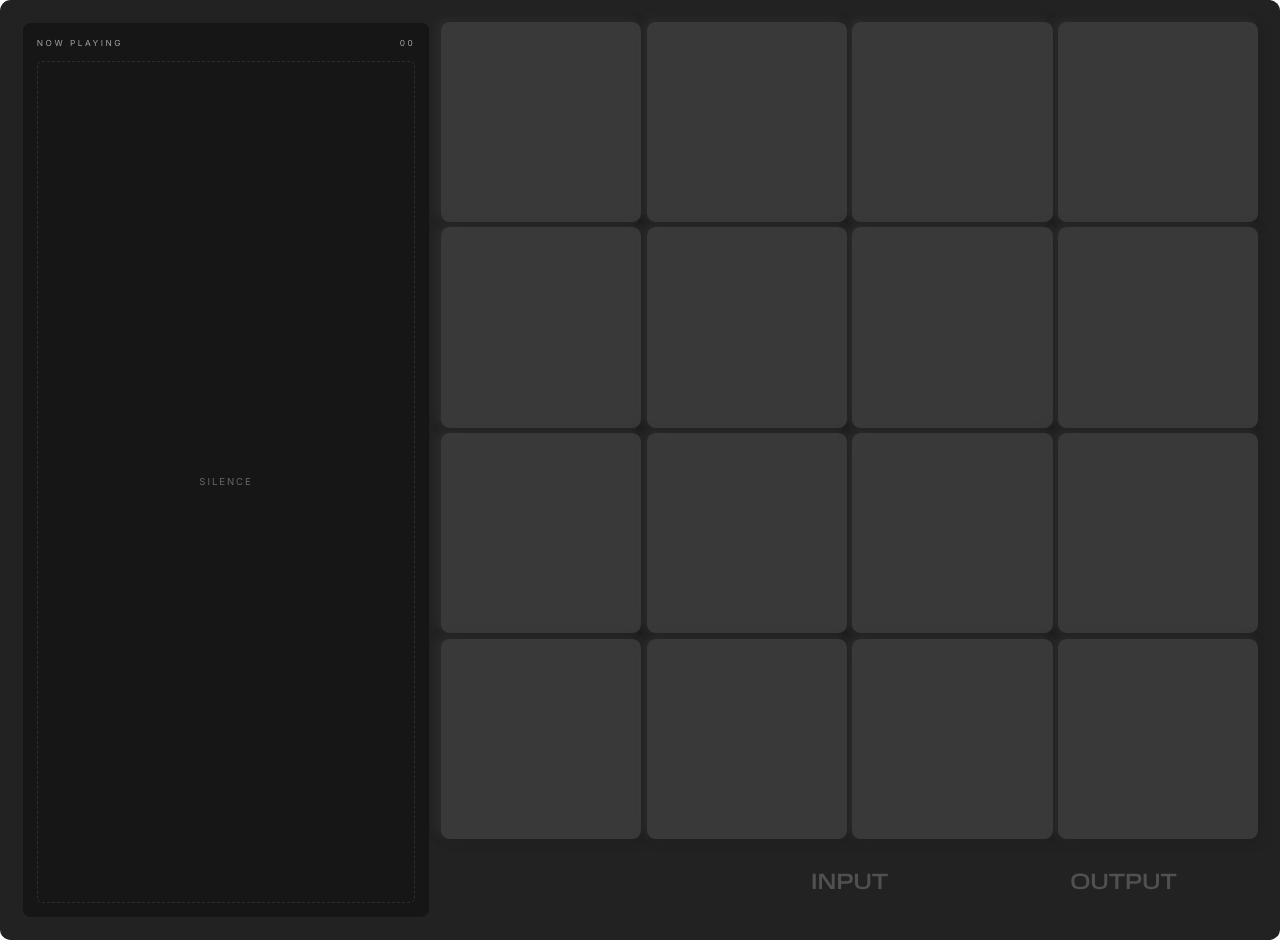
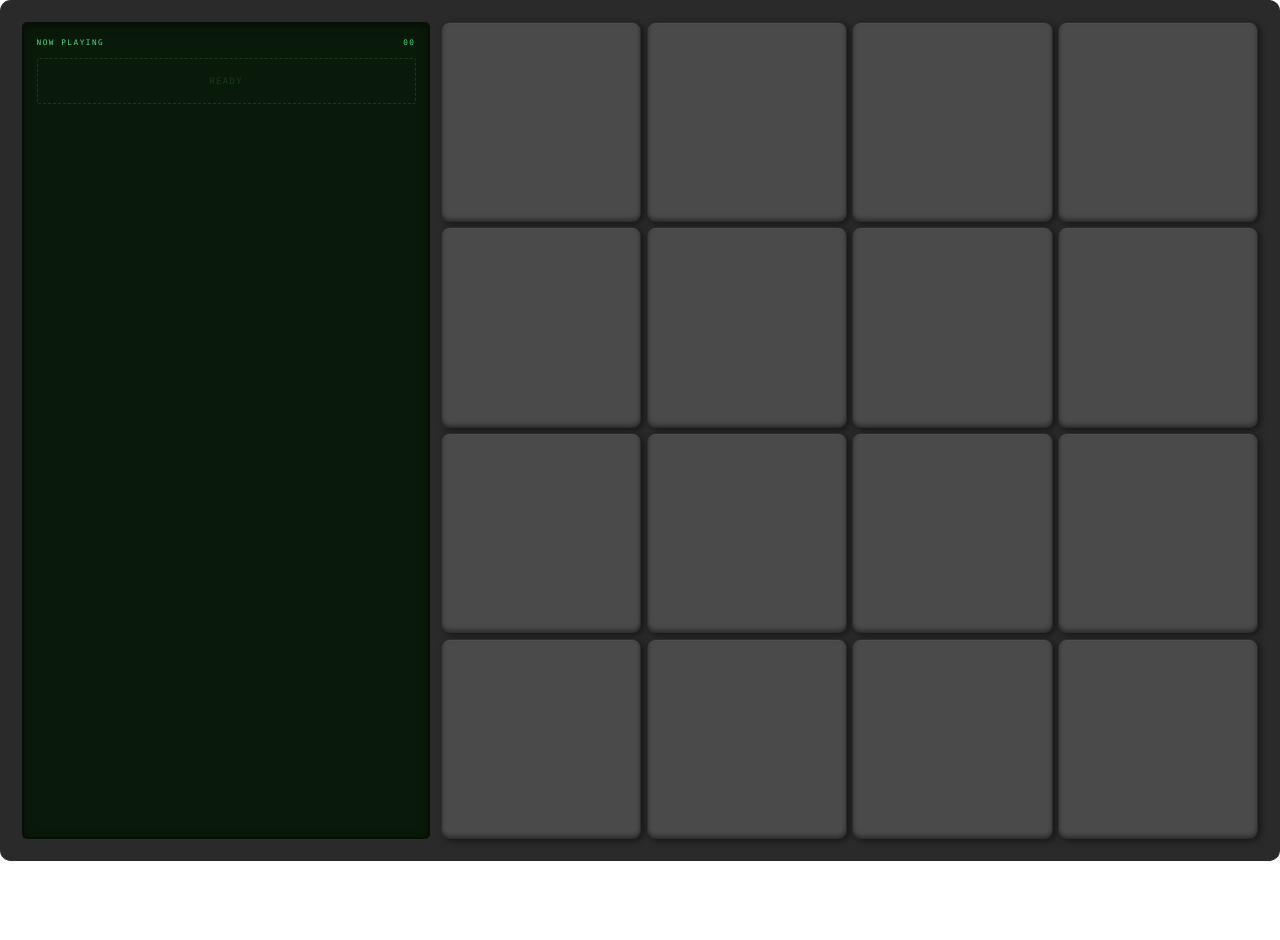
Before and after one commit to vladmdgolam/sample, a Next.js app: page /dark in a window 1280 px wide. After the commit the page ends 861 px from the top, so only its background shows below. Built offline with nearby package versions, Linux system fonts and the light colour scheme.

Commit message:
feat: design overhaul

```diff
--- a/app/globals.css
+++ b/app/globals.css
@@ -4,23 +4,29 @@
 
 :root {
   --foreground-rgb: 0, 0, 0;
-  --background-start-rgb: 214, 219, 220;
-  --background-end-rgb: 255, 255, 255;
-  --bg: #ededed;
-  --pad-bg: #BABABA;
-  --dry-wet-text-color: #A6A6A6;
-  --out-size: 20px;
+  --background-start-rgb: 200, 200, 200;
+  --background-end-rgb: 180, 180, 180;
+  --bg: #6a6a6a;
+  --pad-bg: #c8c8c8;
+  --pad-surface: #7a7a7a;
+  --lcd-bg: #1a2b1a;
+  --lcd-text: #4ade80;
+  --lcd-text-dim: #2d5a2d;
+  --out-size: 8px;
 }
 
 .dark {
   --foreground-rgb: 255, 255, 255;
-  --background-start-rgb: 0, 0, 0;
-  --background-end-rgb: 0, 0, 0;
-  --bg: #393939;
-  --pad-bg: #222222;
-  --dry-wet-text-color: #212121;
+  --background-start-rgb: 30, 30, 30;
+  --background-end-rgb: 20, 20, 20;
+  --bg: #4a4a4a;
+  --pad-bg: #2a2a2a;
+  --pad-surface: #5a5a5a;
+  --lcd-bg: #0a1a0a;
+  --lcd-text: #4ade80;
+  --lcd-text-dim: #1a3a1a;
   --shadow-size: 0px;
-  --out-size: 0px;
+  --out-size: 4px;
 }
 
 
@@ -56,36 +62,42 @@ body {
 }
 
 .pad {
-  --shadow-size: min(5px, 0.5vw);
-  --shadow-blur: min(10px, 1vw);
+  --shadow-size: min(3px, 0.3vw);
+  --shadow-blur: min(6px, 0.6vw);
   --light-angle: 35deg;
   background: var(--bg);
+  border: 1px solid rgba(0,0,0,0.2);
   box-shadow:
-    calc(var(--shadow-size) * cos(var(--light-angle))) calc(var(--shadow-size) * sin(var(--light-angle))) var(--shadow-blur) #909090,
-    calc(var(--shadow-size) * cos(var(--light-angle) + 180deg)) calc(var(--shadow-size) * sin(var(--light-angle) + 180deg)) var(--shadow-blur) #ffffff4f;
+    inset 0 1px 0 rgba(255,255,255,0.1),
+    inset 0 -2px 4px rgba(0,0,0,0.2),
+    calc(var(--shadow-size) * cos(var(--light-angle))) calc(var(--shadow-size) * sin(var(--light-angle))) var(--shadow-blur) rgba(0,0,0,0.3);
 }
 
 .dark .pad {
+  border: 1px solid rgba(0,0,0,0.4);
   box-shadow:
-    calc(var(--shadow-size) * cos(var(--light-angle))) calc(var(--shadow-size) * sin(var(--light-angle))) var(--shadow-blur) #202020,
-    calc(var(--shadow-size) * cos(var(--light-angle) + 180deg)) calc(var(--shadow-size) * sin(var(--light-angle) + 180deg)) var(--shadow-blur) #4a4a4a4f;
+    inset 0 1px 0 rgba(255,255,255,0.05),
+    inset 0 -2px 4px rgba(0,0,0,0.4),
+    calc(var(--shadow-size) * cos(var(--light-angle))) calc(var(--shadow-size) * sin(var(--light-angle))) var(--shadow-blur) rgba(0,0,0,0.5);
 }
 
 .pad-hovered {
-  --shadow-size: min(2.5px, 0.25vw);
-  --shadow-blur: min(2.5px, 0.25vw);
+  --shadow-size: min(1.5px, 0.15vw);
+  --shadow-blur: min(3px, 0.3vw);
+  filter: brightness(1.05);
 }
 
 .pad-playing {
-  --glow: #F8DBCC;
-  --glow-vibrant: #ffcbbd;
-  background: var(--glow);
-  animation: movingLight 2s linear infinite;
+  --glow: #f59e0b;
+  --glow-vibrant: #fbbf24;
+  background: linear-gradient(135deg, var(--glow) 0%, var(--glow-vibrant) 100%);
+  animation: mpcGlow 0.5s ease-in-out infinite alternate;
+  border-color: #b45309;
 }
 
 .dark .pad-playing {
-  --glow: #bf8a75;
-  --glow-vibrant: #c17864;
+  --glow: #d97706;
+  --glow-vibrant: #f59e0b;
 }
 
 .pad-circle {
@@ -133,40 +145,16 @@ body {
   scale: 0.95;
 }
 
-@keyframes movingLight {
+@keyframes mpcGlow {
   0% {
     box-shadow:
-      inset -60px 0 60px var(--glow),
-      inset 60px 0 60px var(--glow-vibrant),
-      0px 0px var(--out-size) 0px var(--glow), calc(var(--shadow-size) * cos(var(--light-angle))) calc(var(--shadow-size) * sin(var(--light-angle))) var(--shadow-blur) #909090;
+      inset 0 0 20px rgba(251, 191, 36, 0.3),
+      0 0 var(--out-size) rgba(245, 158, 11, 0.5);
   }
-
-  25% {
-    box-shadow:
-      inset 0 -60px 60px var(--glow),
-      inset 0 60px 60px var(--glow-vibrant),
-      0px 0px var(--out-size) 0px var(--glow), calc(var(--shadow-size) * cos(var(--light-angle))) calc(var(--shadow-size) * sin(var(--light-angle))) var(--shadow-blur) #909090;
-  }
-
-  50% {
-    box-shadow:
-      inset 60px 0 60px var(--glow),
-      inset -60px 0 60px var(--glow-vibrant),
-      0px 0px var(--out-size) 0px var(--glow), calc(var(--shadow-size) * cos(var(--light-angle))) calc(var(--shadow-size) * sin(var(--light-angle))) var(--shadow-blur) #909090;
-  }
-
-  75% {
-    box-shadow:
-      inset 0 60px 60px var(--glow),
-      inset 0 -60px 60px var(--glow-vibrant),
-      0px 0px var(--out-size) 0px var(--glow), calc(var(--shadow-size) * cos(var(--light-angle))) calc(var(--shadow-size) * sin(var(--light-angle))) var(--shadow-blur) #909090;
-  }
-
   100% {
     box-shadow:
-      inset -60px 0 60px var(--glow),
-      inset 60px 0 60px var(--glow-vibrant),
-      0px 0px var(--out-size) 0px var(--glow), calc(var(--shadow-size) * cos(var(--light-angle))) calc(var(--shadow-size) * sin(var(--light-angle))) var(--shadow-blur) #909090;
+      inset 0 0 30px rgba(251, 191, 36, 0.5),
+      0 0 calc(var(--out-size) * 1.5) rgba(245, 158, 11, 0.7);
   }
 }
 
@@ -176,43 +164,3 @@ body {
   gap: 0.42vw;
   /* Ensure consistent gap in both directions */
 }
-
-/* Ensure the movingLight animation values scale responsively on mobile */
-@media (max-width: 768px) {
-  @keyframes movingLight {
-    0% {
-      box-shadow:
-        inset -30px 0 30px var(--glow),
-        inset 30px 0 30px var(--glow-vibrant),
-        0px 0px var(--out-size) 0px var(--glow), calc(var(--shadow-size) * cos(var(--light-angle))) calc(var(--shadow-size) * sin(var(--light-angle))) var(--shadow-blur) #909090;
-    }
-
-    25% {
-      box-shadow:
-        inset 0 -30px 30px var(--glow),
-        inset 0 30px 30px var(--glow-vibrant),
-        0px 0px var(--out-size) 0px var(--glow), calc(var(--shadow-size) * cos(var(--light-angle))) calc(var(--shadow-size) * sin(var(--light-angle))) var(--shadow-blur) #909090;
-    }
-
-    50% {
-      box-shadow:
-        inset 30px 0 30px var(--glow),
-        inset -30px 0 30px var(--glow-vibrant),
-        0px 0px var(--out-size) 0px var(--glow), calc(var(--shadow-size) * cos(var(--light-angle))) calc(var(--shadow-size) * sin(var(--light-angle))) var(--shadow-blur) #909090;
-    }
-
-    75% {
-      box-shadow:
-        inset 0 30px 30px var(--glow),
-        inset 0 -30px 30px var(--glow-vibrant),
-        0px 0px var(--out-size) 0px var(--glow), calc(var(--shadow-size) * cos(var(--light-angle))) calc(var(--shadow-size) * sin(var(--light-angle))) var(--shadow-blur) #909090;
-    }
-
-    100% {
-      box-shadow:
-        inset -30px 0 30px var(--glow),
-        inset 30px 0 30px var(--glow-vibrant),
-        0px 0px var(--out-size) 0px var(--glow), calc(var(--shadow-size) * cos(var(--light-angle))) calc(var(--shadow-size) * sin(var(--light-angle))) var(--shadow-blur) #909090;
-    }
-  }
-}
--- a/components/NowPlayingDisplay.tsx
+++ b/components/NowPlayingDisplay.tsx
@@ -76,12 +76,12 @@ const MiniWaveform: FC<{ sampleSrc: string; progress: number; chop?: { start: nu
     if (chop) {
       const startX = (chop.start / audioBuffer.duration) * width
       const endX = (chop.end / audioBuffer.duration) * width
-      ctx.fillStyle = "rgba(34, 197, 94, 0.4)"
+      ctx.fillStyle = "rgba(74, 222, 128, 0.2)"
       ctx.fillRect(startX, 0, endX - startX, height)
     }
 
-    // Draw waveform
-    ctx.fillStyle = chop ? "rgba(34, 197, 94, 0.6)" : "rgba(255, 255, 255, 0.15)"
+    // Draw waveform in LCD green
+    ctx.fillStyle = chop ? "rgba(74, 222, 128, 0.4)" : "rgba(74, 222, 128, 0.25)"
     for (let i = 0; i < width; i++) {
       let min = 1.0
       let max = -1.0
@@ -93,9 +93,9 @@ const MiniWaveform: FC<{ sampleSrc: string; progress: number; chop?: { start: nu
       ctx.fillRect(i, (1 + min) * amp, 1, Math.max(1, (max - min) * amp))
     }
 
-    // Draw progress overlay
+    // Draw progress overlay in bright LCD green
     const progressX = progress * width
-    ctx.fillStyle = "rgba(255, 255, 255, 0.6)"
+    ctx.fillStyle = "rgba(74, 222, 128, 0.9)"
     for (let i = 0; i < progressX; i++) {
       let min = 1.0
       let max = -1.0
@@ -109,7 +109,7 @@ const MiniWaveform: FC<{ sampleSrc: string; progress: number; chop?: { start: nu
   }, [isLoading, progress, chop])
 
   if (isLoading) {
-    return <div className="h-[2vw] w-full rounded-full bg-white/10" />
+    return <div className="h-[1.5vw] w-full rounded-[0.2vw] bg-[var(--lcd-text)]/10" />
   }
 
   return (
@@ -117,7 +117,7 @@ const MiniWaveform: FC<{ sampleSrc: string; progress: number; chop?: { start: nu
       ref={canvasRef}
       width={400}
       height={60}
-      className="w-full h-[2vw] rounded-[0.3vw]"
+      className="w-full h-[1.5vw] rounded-[0.2vw]"
     />
   )
 }
@@ -405,28 +405,28 @@ export const NowPlayingDisplay: FC<NowPlayingDisplayProps> = ({ tracks, editMode
   }
   return (
     <div className="relative">
-      <div className="absolute inset-0 rounded-[0.68vw] border border-white/5 bg-black/35 p-[1.1vw] text-white shadow-inner flex flex-col overflow-hidden">
-        <div className="flex items-center justify-between text-[0.65vw] uppercase tracking-[0.3em] opacity-60 flex-shrink-0">
-          <span>Now Playing</span>
+      <div className="absolute inset-0 rounded-[0.4vw] border-2 border-black/40 bg-[var(--lcd-bg)] p-[1vw] shadow-[inset_0_2px_8px_rgba(0,0,0,0.5)] flex flex-col overflow-hidden">
+        <div className="flex items-center justify-between text-[0.6vw] uppercase tracking-[0.2em] text-[var(--lcd-text)] font-mono flex-shrink-0">
+          <span>NOW PLAYING</span>
           <span>{tracks.length.toString().padStart(2, "0")}</span>
         </div>
-        <div className="mt-[0.9vw] grid gap-[0.6vw] overflow-y-auto flex-1 min-h-0">
+        <div className="mt-[0.8vw] grid gap-[0.5vw] overflow-y-auto flex-1 min-h-0 content-start">
         {tracks.length === 0 ? (
-          <div className="flex items-center justify-center rounded-[0.4vw] border border-dashed border-white/10 py-[1.4vw] text-[0.75vw] uppercase tracking-[0.2em] text-white/35">
-            Silence
+          <div className="flex items-center justify-center rounded-[0.2vw] border border-dashed border-[var(--lcd-text-dim)] py-[1.2vw] text-[0.7vw] uppercase tracking-[0.15em] text-[var(--lcd-text-dim)] font-mono">
+            READY
           </div>
         ) : (
           tracks.map((track) => {
             const percent = Math.min(track.progress, 1)
             return (
-              <div key={track.id} className="flex flex-col gap-[0.4vw] min-w-0">
-                <div className="flex items-center justify-between gap-[0.6vw] min-w-0">
-                  <div className="rounded-[0.3vw] bg-white/10 px-[0.6vw] py-[0.25vw] text-[0.7vw] font-semibold tracking-[0.2em] flex-shrink-0">
+              <div key={track.id} className="flex flex-col gap-[0.3vw] min-w-0">
+                <div className="flex items-center justify-between gap-[0.5vw] min-w-0">
+                  <div className="rounded-[0.2vw] bg-[var(--lcd-text)]/20 px-[0.5vw] py-[0.2vw] text-[0.6vw] font-mono font-bold tracking-[0.15em] text-[var(--lcd-text)] flex-shrink-0">
                     {track.padKey.toUpperCase()}
                   </div>
-                  <div className="flex items-center gap-[0.6vw] text-[0.7vw] uppercase tracking-[0.15em] text-white/70 min-w-0 flex-1">
+                  <div className="flex items-center gap-[0.5vw] text-[0.55vw] uppercase tracking-[0.1em] text-[var(--lcd-text)] font-mono min-w-0 flex-1">
                     <span className="truncate flex-1">{track.label}</span>
-                    <span className="text-white/50 flex-shrink-0">{formatPercent(percent)}</span>
+                    <span className="text-[var(--lcd-text-dim)] flex-shrink-0">{formatPercent(percent)}</span>
                   </div>
                 </div>
                 <MiniWaveform sampleSrc={track.sampleSrc} progress={percent} chop={track.chop} />
--- a/components/Pad.tsx
+++ b/components/Pad.tsx
@@ -287,7 +287,7 @@ const PadComponent: React.FC<PadProps> = ({
           {
             "pad-hovered": isHovered,
             "pad-playing": isPlaying,
-            "ring-2 ring-green-500 ring-inset": isDragOver,
+            "ring-2 ring-amber-400 ring-inset": isDragOver,
           }
         )}
         animate={{
@@ -296,24 +296,24 @@ const PadComponent: React.FC<PadProps> = ({
         transition={{ type: "spring", stiffness: 300, damping: 20 }}
       >
         {showTips && (
-          <div className="grid h-full place-content-center text-black/60">
-            <span className="text-[1vw] font-bold text-center">{padKey.toUpperCase()}</span>
-            <span className="text-[0.6vw] opacity-70 text-center">{triggerKeys.join(", ")}</span>
+          <div className="grid h-full place-content-center text-white/70">
+            <span className="text-[1vw] font-bold text-center drop-shadow-[0_1px_1px_rgba(0,0,0,0.5)]">{padKey.toUpperCase()}</span>
+            <span className="text-[0.5vw] opacity-60 text-center">{triggerKeys.join(", ")}</span>
           </div>
         )}
         {chop && (
-          <div className="absolute top-[0.3vw] right-[0.3vw] bg-green-500/80 text-white px-[0.4vw] py-[0.1vw] rounded-[0.2vw] text-[0.5vw] font-semibold uppercase tracking-wider">
-            Chopped
+          <div className="absolute top-[0.3vw] right-[0.3vw] bg-amber-500/90 text-black px-[0.4vw] py-[0.1vw] rounded-[0.15vw] text-[0.4vw] font-bold uppercase tracking-wider">
+            CHOPPED
           </div>
         )}
         {customSampleName && (
-          <div className="absolute bottom-[0.3vw] left-[0.3vw] right-[0.3vw] bg-black/60 text-white px-[0.4vw] py-[0.15vw] rounded-[0.2vw] text-[0.5vw] font-medium truncate text-center">
+          <div className="absolute bottom-[0.3vw] left-[0.3vw] right-[0.3vw] bg-black/70 text-white/90 px-[0.4vw] py-[0.15vw] rounded-[0.15vw] text-[0.45vw] font-mono truncate text-center">
             {customSampleName}
           </div>
         )}
         {isDragOver && (
-          <div className="absolute inset-0 bg-green-500/20 flex items-center justify-center">
-            <span className="text-[0.8vw] font-semibold text-green-400">Drop audio</span>
+          <div className="absolute inset-0 bg-amber-500/30 flex items-center justify-center rounded-[0.5vw]">
+            <span className="text-[0.7vw] font-bold text-amber-300 drop-shadow-[0_1px_2px_rgba(0,0,0,0.5)]">DROP</span>
           </div>
         )}
         <motion.div
--- a/components/PadGrid.tsx
+++ b/components/PadGrid.tsx
@@ -295,17 +295,6 @@ export const PadGrid: React.FC<PadGridProps> = ({ padKeys, keyToPadMapping, isDa
               )
             })}
           </div>
-          <div className="grid grid-cols-3 gap-[0.42vw]">
-            <div className="grid dark:opacity-35 place-content-center">
-              {/* <img src="/text/mts.svg" alt="" className="" /> */}
-            </div>
-            <div className="grid dark:opacity-35 place-content-center">
-              <img src="/text/input.svg" alt="" className="" />
-            </div>
-            <div className="grid dark:opacity-35 place-content-center">
-              <img src="/text/output.svg" alt="" className="" />
-            </div>
-          </div>
         </div>}
       </div>
     </div>
```
